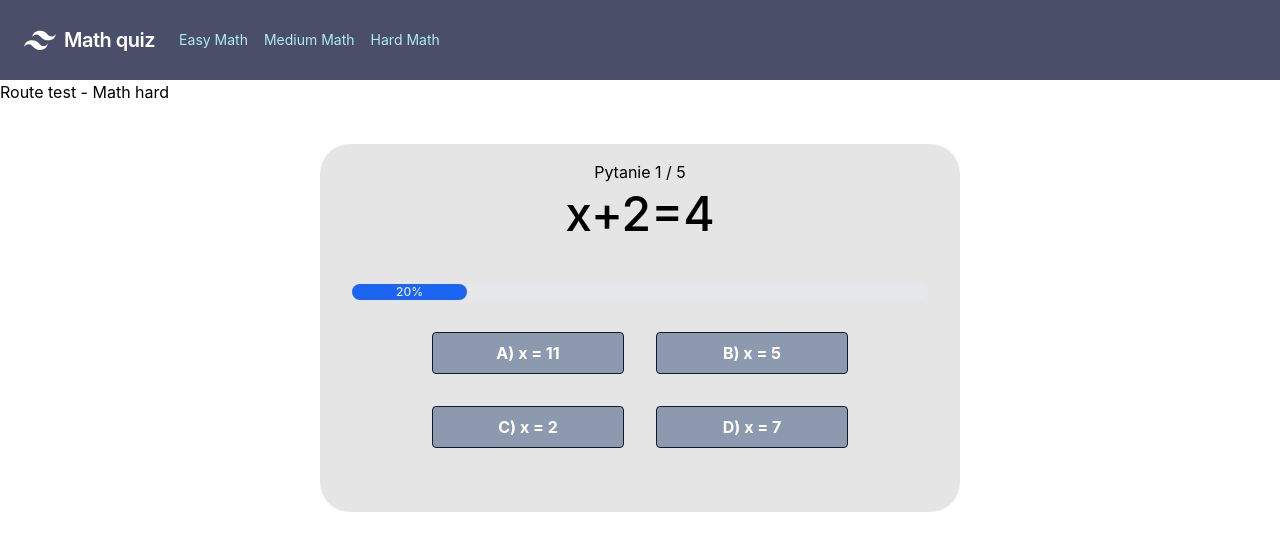
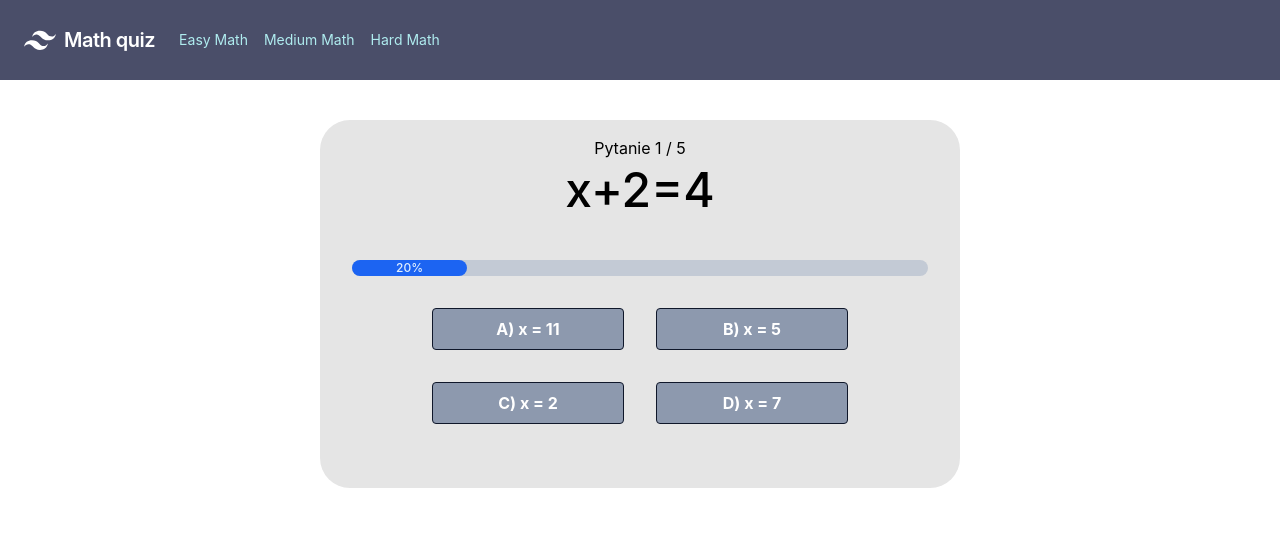
Before and after one commit to jakubprach/quizapp, a React (Create React App) app: page /Math_hard in a window 1280 px wide. Shown: the top 550 px of the page. Built offline with nearby package versions, Linux system fonts and the light colour scheme.

Commit message:
fix+bar_css

```diff
--- a/src/components/QuestionBox/QuestionBox.jsx
+++ b/src/components/QuestionBox/QuestionBox.jsx
@@ -45,7 +45,7 @@ export default function QuestionBox(props) {
                 {props.question}
               </h1>
               <div class="mt-[40px]">
-                <div class="w-full bg-gray-200 rounded-full dark:bg-gray-700">
+                <div class="w-full bg-[#C3CAD5] rounded-full dark:bg-gray-700">
                 <div id ={props.idcss}
                     class="bg-blue-600 h-4 text-xs font-medium text-blue-100 text-center p-0.5 leading-none rounded-full"
                   >
--- a/src/views/Math_Hard.js
+++ b/src/views/Math_Hard.js
@@ -7,7 +7,6 @@ export const Math_Hard = () => {
     return (
       <>
       <Navbar/>
-      <p>Route test - Math hard</p>
         <div className="App">
           <Quiz></Quiz>
           <ToastContainer
--- a/src/views/Math_Medium.js
+++ b/src/views/Math_Medium.js
@@ -7,7 +7,6 @@ export const Math_Medium = () => {
     return (
       <>
       <Navbar/>
-      <p>Route test - Math medium</p>
         <div className="App">
           <Quiz></Quiz>
           <ToastContainer
```
